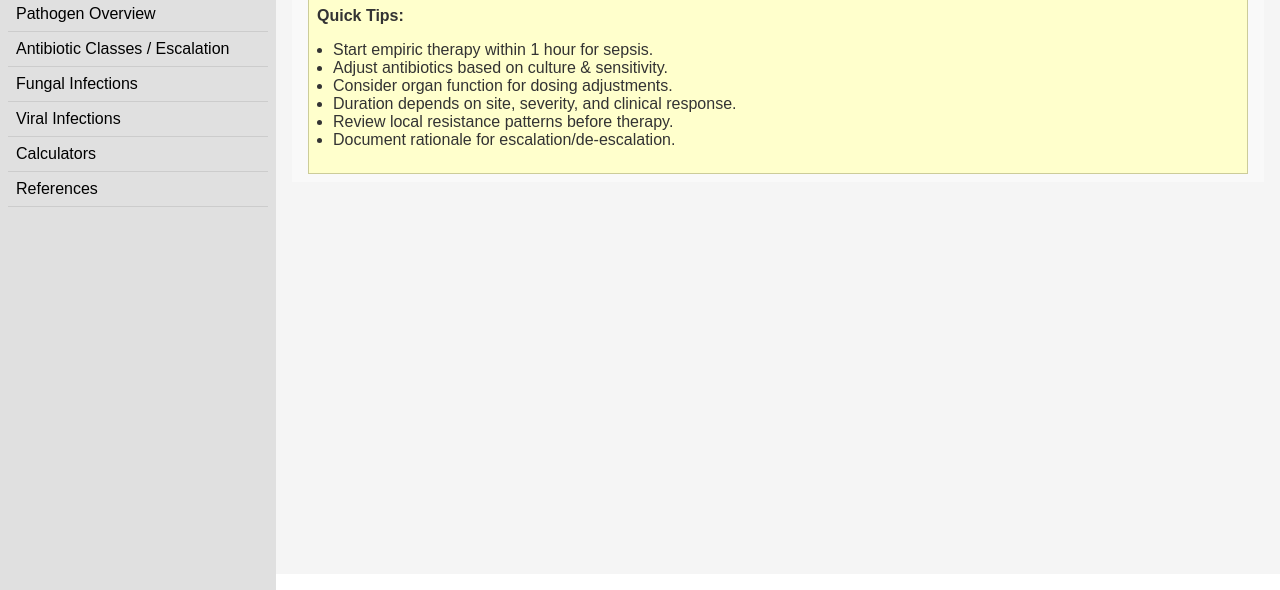
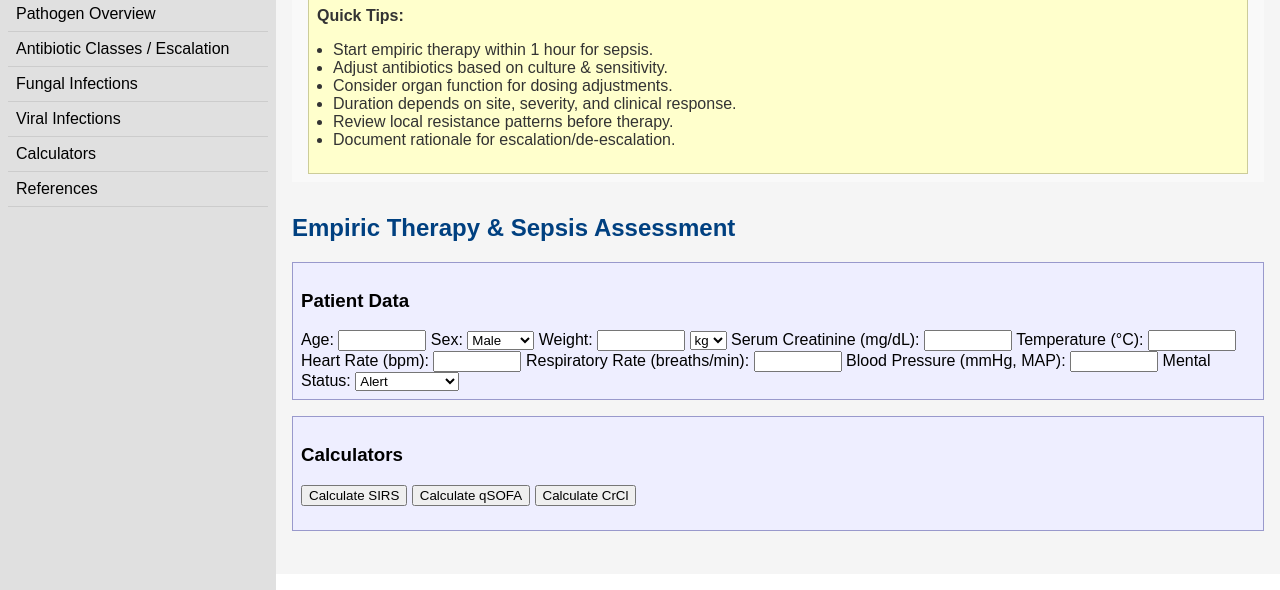
Before and after one commit to comstocd/Antibiotic-Guide, a plain HTML site: page index.html in a window 1280 px wide. Shown: the part 226-816 px from the top of the page. Drawn offline with Linux system fonts and the light colour scheme.

Commit message:
Update index.html
empiric therapy additions, with calculators

```diff
--- a/index.html
+++ b/index.html
@@ -234,26 +234,131 @@
       </section>
 
 <!-- Empiric Therapy -->
-<section id="empiric-grampos" class="content-panel">
-<h2>Gram-Positive Cocci</h2>
-<table>
-<tr><th>Pathogen</th><th>Empiric Therapy</th><th>Notes / Dosing</th></tr>
-<tr class="color-grampos"><td>Staphylococcus aureus</td><td>Vancomycin ± Nafcillin if MSSA known</td><td>15 mg/kg IV q12h; monitor renal</td></tr>
-<tr class="color-grampos"><td>Streptococcus spp.</td><td>Penicillin G or Ceftriaxone</td><td>Adjust for allergy</td></tr>
-<tr class="color-grampos"><td>Enterococcus faecalis</td><td>Ampicillin ± Gentamicin</td><td>14–21 days depending on infection</td></tr>
-</table>
+<section id="empiric-therapy">
+  <h2>Empiric Therapy & Sepsis Assessment</h2>
+
+  <!-- Patient Data Input -->
+  <div class="calculator">
+    <h3>Patient Data</h3>
+    <label>Age: <input type="number" id="et-age" min="0"></label>
+    <label>Sex:
+      <select id="et-sex">
+        <option value="M">Male</option>
+        <option value="F">Female</option>
+      </select>
+    </label>
+    <label>Weight: <input type="number" id="et-weight" min="0">
+      <select id="et-weight-unit">
+        <option value="kg">kg</option>
+        <option value="lb">lb</option>
+      </select>
+    </label>
+    <label>Serum Creatinine (mg/dL): <input type="number" id="et-cr" step="0.1"></label>
+    <label>Temperature (°C): <input type="number" id="et-temp" step="0.1"></label>
+    <label>Heart Rate (bpm): <input type="number" id="et-hr"></label>
+    <label>Respiratory Rate (breaths/min): <input type="number" id="et-rr"></label>
+    <label>Blood Pressure (mmHg, MAP): <input type="number" id="et-map"></label>
+    <label>Mental Status:
+      <select id="et-mental">
+        <option value="alert">Alert</option>
+        <option value="confused">Confused</option>
+        <option value="unresponsive">Unresponsive</option>
+      </select>
+    </label>
+  </div>
+
+  <!-- Calculators -->
+  <div class="calculator">
+    <h3>Calculators</h3>
+    <button onclick="calculateSIRS()">Calculate SIRS</button>
+    <button onclick="calculateqSOFA()">Calculate qSOFA</button>
+    <button onclick="calculateCrCl()">Calculate CrCl</button>
+    <div id="et-results" style="margin-top:1rem;"></div>
+  </div>
+
+  <!-- Empiric Therapy Recommendations -->
+  <div class="content-panel" id="et-therapy">
+    <h3>Empiric Therapy Recommendations</h3>
+    <p>Recommendations update dynamically as patient data is entered and lab results are provided.</p>
+    <table>
+      <thead>
+        <tr>
+          <th>Suspected Source</th>
+          <th>Empiric Therapy</th>
+          <th>Notes / Dose Adjustments</th>
+        </tr>
+      </thead>
+      <tbody>
+        <tr>
+          <td>Sepsis of Unknown Source</td>
+          <td>Meropenem 1g IV q8h + Vancomycin (dose per CrCl)</td>
+          <td>Adjust doses for renal function; consider allergy status</td>
+        </tr>
+        <tr>
+          <td>Community-Acquired Pneumonia, Severe</td>
+          <td>Ceftriaxone 2g IV q24h + Azithromycin 500mg IV q24h</td>
+          <td>Adjust for renal impairment; monitor liver function</td>
+        </tr>
+        <tr>
+          <td>Urinary Tract / Pyelonephritis, Severe</td>
+          <td>Piperacillin-Tazobactam 4.5g IV q6-8h</td>
+          <td>Renal dosing required; adjust based on culture</td>
+        </tr>
+      </tbody>
+    </table>
+  </div>
 </section>
 
-<section id="empiric-gramneg" class="content-panel">
-<h2>Gram-Negative Rods & Cocci</h2>
-<table>
-<tr><th>Pathogen</th><th>Empiric Therapy</th><th>Notes / Dosing</th></tr>
-<tr class="color-gramneg"><td>E. coli</td><td>Ceftriaxone or Piperacillin-Tazobactam</td><td>1–2 g IV daily; adjust for renal</td></tr>
-<tr class="color-gramneg"><td>Klebsiella spp.</td><td>Ceftriaxone or Piperacillin-Tazobactam</td><td>Monitor for ESBL</td></tr>
-<tr class="color-gramneg"><td>Pseudomonas</td><td>Piperacillin-Tazobactam or Cefepime</td><td>4.5 g IV q6-8h; severe infections</td></tr>
-<tr class="color-gramneg"><td>Neisseria meningitidis</td><td>Ceftriaxone 2 g IV q12h</td><td>Vaccination & prophylaxis considerations</td></tr>
-</table>
-</section>
+<script>
+// ---- Calculators ----
+function calculateSIRS() {
+  const temp = parseFloat(document.getElementById('et-temp').value);
+  const hr = parseInt(document.getElementById('et-hr').value);
+  const rr = parseInt(document.getElementById('et-rr').value);
+  const wbc = 0; // placeholder, could add WBC input later
+
+  let criteria = 0;
+  if (temp < 36 || temp > 38) criteria++;
+  if (hr > 90) criteria++;
+  if (rr > 20) criteria++;
+  // WBC evaluation can be added
+  document.getElementById('et-results').innerHTML = `SIRS Criteria Met: ${criteria} ${criteria>=2 ? '(Suggests SIRS)' : ''}`;
+}
+
+function calculateqSOFA() {
+  const rr = parseInt(document.getElementById('et-rr').value);
+  const map = parseInt(document.getElementById('et-map').value);
+  const mental = document.getElementById('et-mental').value;
+
+  let score = 0;
+  if (rr >= 22) score++;
+  if (map <= 65) score++;
+  if (mental !== 'alert') score++;
+
+  document.getElementById('et-results').innerHTML += `<br>qSOFA Score: ${score} ${score>=2 ? '(High risk for poor outcome)' : ''}`;
+}
+
+function calculateCrCl() {
+  let age = parseFloat(document.getElementById('et-age').value);
+  let cr = parseFloat(document.getElementById('et-cr').value);
+  let weight = parseFloat(document.getElementById('et-weight').value);
+  const sex = document.getElementById('et-sex').value;
+  const unit = document.getElementById('et-weight-unit').value;
+
+  if (unit === 'lb') weight = weight / 2.20462; // convert lb to kg
+
+  if (!age || !cr || !weight) {
+    document.getElementById('et-results').innerHTML += `<br>Enter age, weight, and serum creatinine to calculate CrCl.`;
+    return;
+  }
+
+  let crcl = ((140 - age) * weight) / (72 * cr);
+  if (sex === 'F') crcl *= 0.85;
+
+  document.getElementById('et-results').innerHTML += `<br>Estimated CrCl: ${crcl.toFixed(1)} mL/min`;
+}
+</script>
+
 
 <section id="empiric-anaerobes" class="content-panel">
 <h2>Anaerobes</h2>
```
